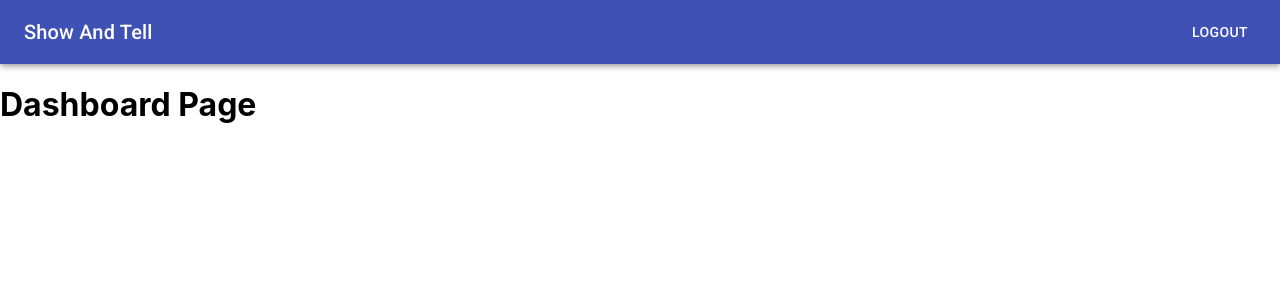
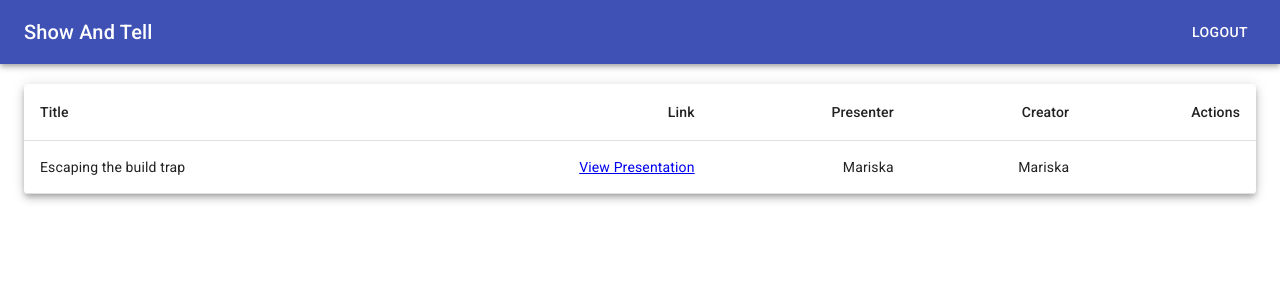
Before and after one commit to przbadu/show_and_tell, a React (Create React App) app: page /dashboard in a window 1280 px wide. Shown: the top 300 px of the page. Built offline with nearby package versions, Linux system fonts and the light colour scheme; no server answers; sample sign-in values are in the browser's storage.

Commit message:
Add sample presentation screen

```diff
--- a/src/App.js
+++ b/src/App.js
@@ -8,9 +8,7 @@ function App() {
   return (
     <UserProvider>
       <Router>
-        <div className="App">
-          <Routes />
-        </div>
+        <Routes />
       </Router>
     </UserProvider>
   );
--- /dev/null
+++ b/src/components/Presentations.js
@@ -0,0 +1,72 @@
+import React from "react";
+import { makeStyles } from "@material-ui/core/styles";
+import Table from "@material-ui/core/Table";
+import TableBody from "@material-ui/core/TableBody";
+import TableCell from "@material-ui/core/TableCell";
+import TableContainer from "@material-ui/core/TableContainer";
+import TableHead from "@material-ui/core/TableHead";
+import TableRow from "@material-ui/core/TableRow";
+import Paper from "@material-ui/core/Paper";
+
+const useStyles = makeStyles({
+  table: {
+    minWidth: 650,
+  },
+});
+
+function createData(title, link, presenter, creator, actions) {
+  return {
+    title,
+    link,
+    presenter,
+    creator,
+    actions,
+  };
+}
+
+const rows = [
+  createData(
+    "Escaping the build trap",
+    "https://docs.google.com/presentation/d/1OuFNtVWeh4aXp3p35wFiNTTbYzwv1CSmbnqwikdhY1c/edit#slide=id.g9ef9c231eb_0_48",
+    "Mariska",
+    "Mariska",
+    ""
+  ),
+];
+
+export default function Presentations({ presentations }) {
+  const classes = useStyles();
+
+  return (
+    <TableContainer component={Paper} elevation={5} style={{ marginTop: 20 }}>
+      <Table className={classes.table} aria-label="simple table">
+        <TableHead>
+          <TableRow>
+            <TableCell>Title</TableCell>
+            <TableCell align="right">Link</TableCell>
+            <TableCell align="right">Presenter</TableCell>
+            <TableCell align="right">Creator</TableCell>
+            <TableCell align="right">Actions</TableCell>
+          </TableRow>
+        </TableHead>
+        <TableBody>
+          {rows.map((row) => (
+            <TableRow key={row.title}>
+              <TableCell component="th" scope="row">
+                {row.title}
+              </TableCell>
+              <TableCell align="right">
+                <a href={row.link} target="_blank" rel="noreferrer">
+                  View Presentation
+                </a>
+              </TableCell>
+              <TableCell align="right">{row.presenter}</TableCell>
+              <TableCell align="right">{row.creator}</TableCell>
+              <TableCell align="right">{row.actions}</TableCell>
+            </TableRow>
+          ))}
+        </TableBody>
+      </Table>
+    </TableContainer>
+  );
+}
--- a/src/pages/Dashboard.js
+++ b/src/pages/Dashboard.js
@@ -1,12 +1,16 @@
+import { Container } from "@material-ui/core";
 import React from "react";
 
 import Navbar from "../components/Navbar";
+import Presentations from "../components/Presentations";
 
 export default function Dashboard() {
   return (
     <>
       <Navbar />
-      <h1>Dashboard Page</h1>
+      <Container>
+        <Presentations />
+      </Container>
     </>
   );
 }
```
